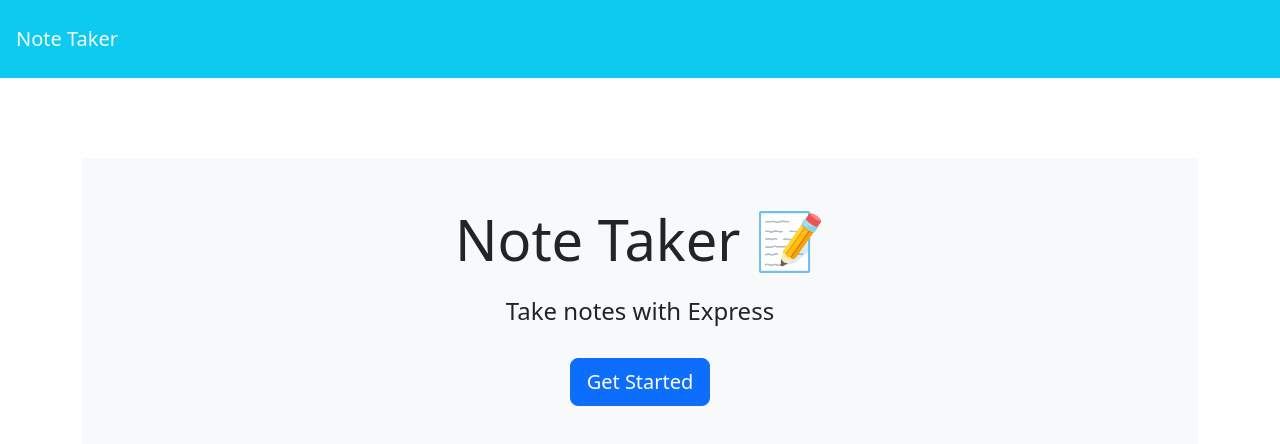
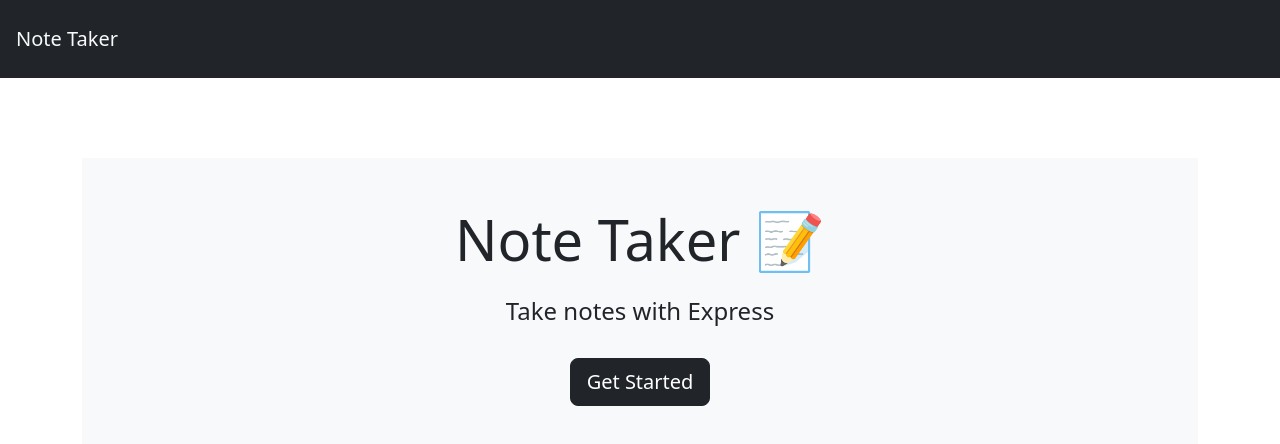
Before and after one commit to Av720/Note-Taker, a website: page Develop/public/index.html in a window 1280 px wide. Drawn offline with nearby package versions, Linux system fonts and the light colour scheme; no server answers.

Commit message:
added some styling to index.html and buttons

```diff
--- a/Develop/public/assets/css/styles.css
+++ b/Develop/public/assets/css/styles.css
@@ -28,6 +28,8 @@
   resize: none;
   height: calc(100% - 63px);
   padding-top: 15px;
+  background-color: #ffffff;
+  color: rgb(0, 0, 0);
 }
 
 .note-title {
@@ -63,6 +65,7 @@
 .list-item-title {
   display: inline-block;
   width: 75%;
+
 }
 
 .list-container i {
--- a/Develop/public/index.html
+++ b/Develop/public/index.html
@@ -6,14 +6,15 @@
   <meta name="viewport" content="width=device-width, initial-scale=1.0">
   <meta http-equiv="X-UA-Compatible" content="ie=edge">
   <title>Note Taker</title>
+
+  <link rel="icon" href="/Develop/public/assets/images/favicon.ico" />
+
   <link href="https://cdn.jsdelivr.net/npm/bootstrap@5.2.3/dist/css/bootstrap.min.css" rel="stylesheet" integrity="sha384-rbsA2VBKQhggwzxH7pPCaAqO46MgnOM80zW1RWuH61DGLwZJEdK2Kadq2F9CUG65" crossorigin="anonymous">
-
-<link rel="icon" href="/Develop/public/assets/images/favicon (1).ico" />
 
 </head>
 
 <body>
-  <nav class="navbar bg-info">
+  <nav class="navbar bg-dark">
     <a class="navbar-brand text-light p-3" href="/">Note Taker
     </a>
   </nav>
@@ -21,7 +22,7 @@
     <div style="margin-top: 80px;" class="text-center p-5 mb-4 bg-light">
       <h1 class="display-4">Note Taker <span role="img" aria-label="Memo">📝</span></h1>
       <h4 class="mt-4">Take notes with Express</h4>
-      <a class="btn btn-primary btn-lg mt-4" href="/notes" role="button">Get Started</a>
+      <a class="btn btn-dark btn-lg mt-4" href="/notes" role="button">Get Started</a>
     </div>
   </div>
   <script src="/assets/js/index.js"></script>
```
Also changed, not shown: Develop/public/notes.html (+1 -3 lines), Develop/public/assets/images/favicon.ico (renamed from Develop/public/assets/images/favicon (1).ico).
